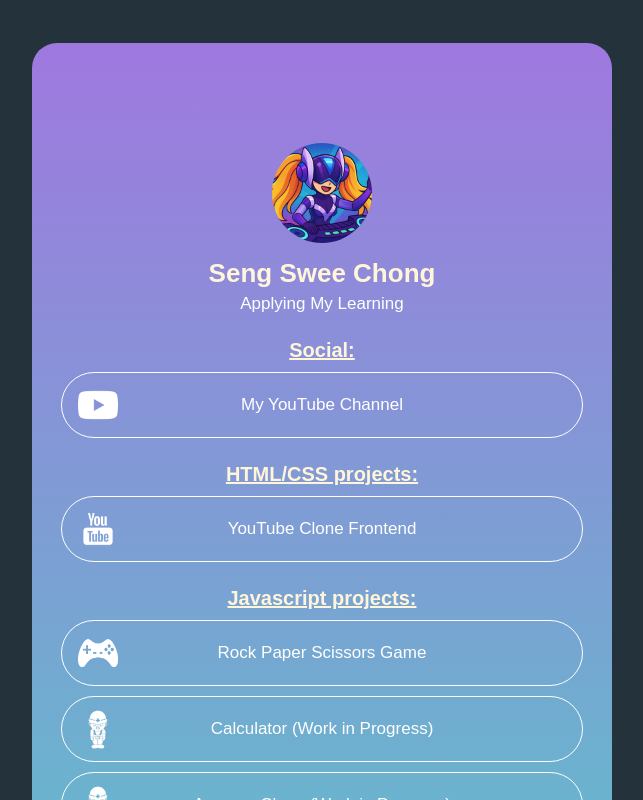
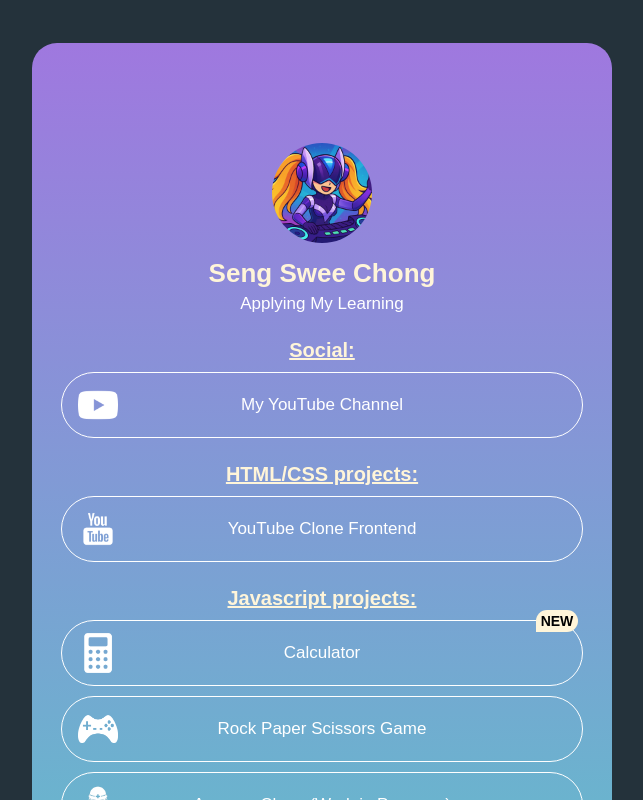
Before and after one commit to Tarapoco-projects/Linktree-Clone, a plain HTML site: page index.html in a window 1280 px wide. Shown: the whole page, without its empty margins (318-961 px from the left). Drawn offline with Linux system fonts and the light colour scheme.

Commit message:
Add files via upload

```diff
--- a/index.html
+++ b/index.html
@@ -72,23 +72,24 @@
           </p>
         </div>
 
+        <div class="link-button-container new-container">
+          <a href="https://tarapoco-projects.github.io/Calculator/" target="_blank" class="website-link">
+            <button class="link-button">
+              <img src="images/calculator-icon.png" class="icon">
+              <p class="link-button-text">
+                Calculator
+              </p>
+            </button>
+          </a>
+          <p class="notification">NEW</p>
+        </div>
+
         <div class="link-button-container">
           <a href="https://tarapoco-projects.github.io/Rock-Paper-Scissors-Game/" target="_blank" class="website-link">
             <button class="link-button">
               <img src="images/game-icon.png" class="icon game-icon">
               <p class="link-button-text">
                 Rock Paper Scissors Game
-              </p>
-            </button>
-          </a>
-        </div>
-
-        <div class="link-button-container">
-          <a target="_blank" class="website-link">
-            <button class="link-button">
-              <img src="images/wip-icon.png" class="icon">
-              <p class="link-button-text">
-                Calculator (Work in Progress)
               </p>
             </button>
           </a>
--- a/styles/content.css
+++ b/styles/content.css
@@ -53,3 +53,20 @@
   text-decoration: none;
   color: inherit;
 }
+
+.new-container {
+  position: relative;
+}
+
+.notification {
+  position: absolute;
+  margin-top: -10px;
+  margin-bottom: 0;
+  margin-left: 470px;
+  color: black;
+  background-color: rgb(255, 245, 217);
+  padding: 3px 5px;
+  border-radius: 20px 20px 20px 0;
+  font-weight: bold;
+  font-size: 14px;
+}
```
Also changed, not shown: images/calculator-icon.png (added).
